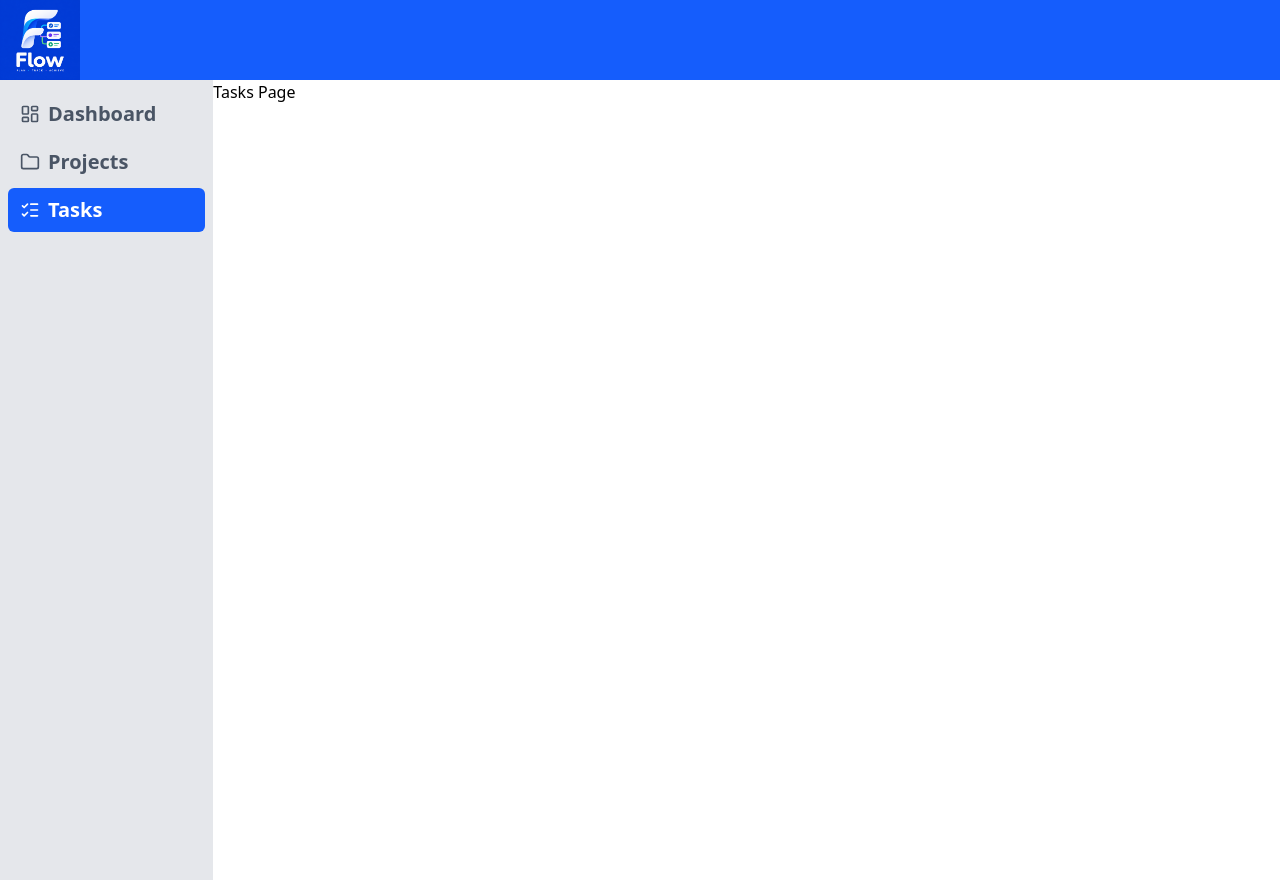
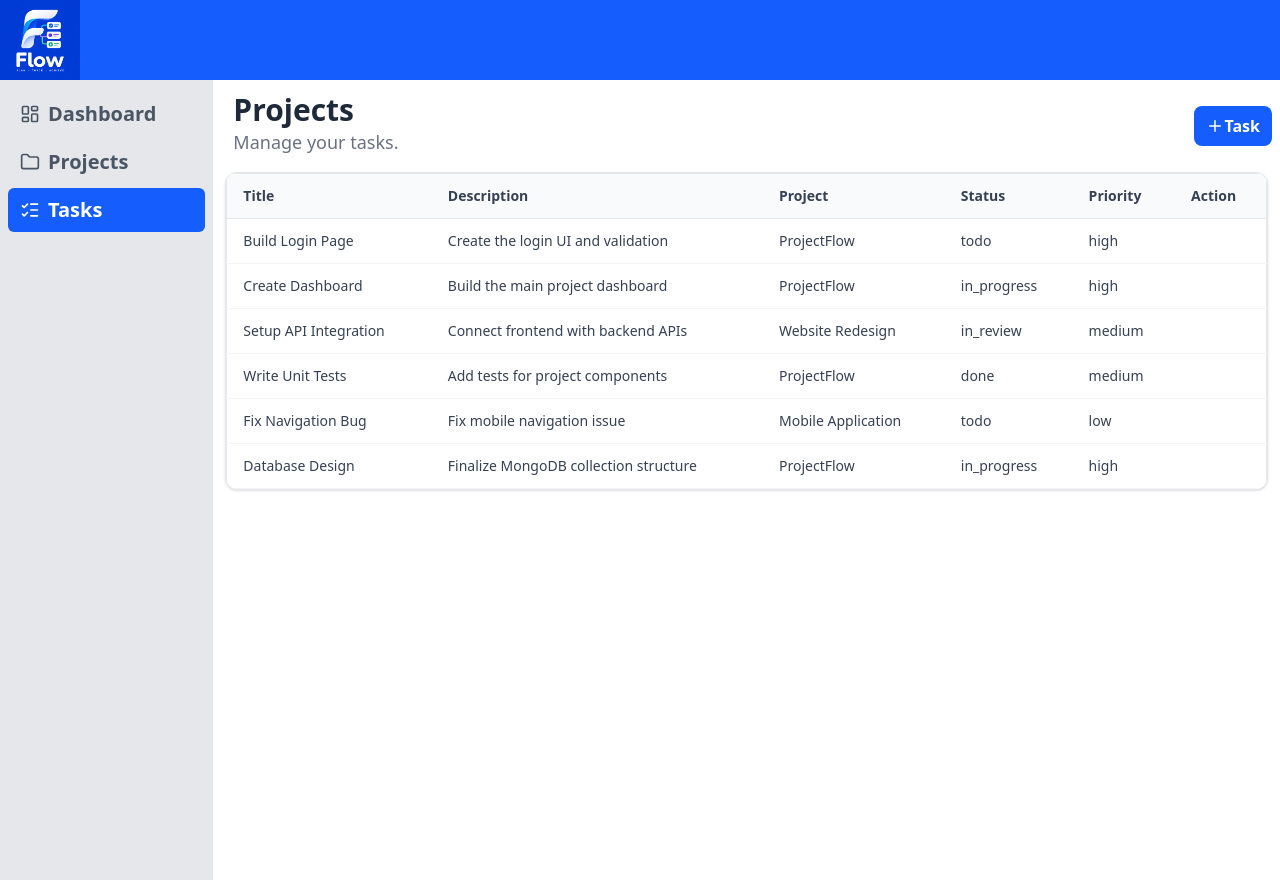
Before and after one commit to MrRohitMI/project-flow, a Next.js app: page /tasks in a window 1280 px wide. Built offline with nearby package versions, Linux system fonts and the light colour scheme.

Commit message:
Task schema and form validation * Task Mongoose schema * Project - Task ObjectId relationship setup * Task Zod schema * Task UI/table * Task form * FormData handling * Initial createTask Server Action * Zod validation and field errors

```diff
--- a/app/(dashboard)/tasks/page.tsx
+++ b/app/(dashboard)/tasks/page.tsx
@@ -1,3 +1,91 @@
+import SectionCard from "@/components/ui/section-card";
+import TaskHeader from "@/components/tasks/task-header";
 export default function TasksPage() {
-   return <>Tasks Page</>
+  const dummyTasks = [
+    {
+      id: "1",
+      title: "Build Login Page",
+      description: "Create the login UI and validation",
+      project: "ProjectFlow",
+      status: "todo",
+      priority: "high",
+      dueDate: "2026-09-05",
+    },
+    {
+      id: "2",
+      title: "Create Dashboard",
+      description: "Build the main project dashboard",
+      project: "ProjectFlow",
+      status: "in_progress",
+      priority: "high",
+      dueDate: "2026-09-10",
+    },
+    {
+      id: "3",
+      title: "Setup API Integration",
+      description: "Connect frontend with backend APIs",
+      project: "Website Redesign",
+      status: "in_review",
+      priority: "medium",
+      dueDate: "2026-09-08",
+    },
+    {
+      id: "4",
+      title: "Write Unit Tests",
+      description: "Add tests for project components",
+      project: "ProjectFlow",
+      status: "done",
+      priority: "medium",
+      dueDate: "2026-08-28",
+    },
+    {
+      id: "5",
+      title: "Fix Navigation Bug",
+      description: "Fix mobile navigation issue",
+      project: "Mobile Application",
+      status: "todo",
+      priority: "low",
+      dueDate: "2026-09-15",
+    },
+    {
+      id: "6",
+      title: "Database Design",
+      description: "Finalize MongoDB collection structure",
+      project: "ProjectFlow",
+      status: "in_progress",
+      priority: "high",
+      dueDate: "2026-09-03",
+    },
+  ];
+  return (
+    <>
+      <TaskHeader />
+      <SectionCard>
+        <table className="app-table">
+          <thead>
+            <tr>
+              <th>Title</th>
+              <th>Description</th>
+              <th>Project</th>
+              <th>Status</th>
+              <th>Priority</th>
+              <th>Action</th>
+            </tr>
+          </thead>
+          <tbody>
+            {dummyTasks.map((task) => (
+              <tr key={task.id}>
+                <td>{task.title}</td>
+                <td>{task.description}</td>
+                <td>{task.project}</td>
+                <td>{task.status}</td>
+                <td>{task.priority}</td>
+                <td></td>
+              </tr>
+            ))}
+          </tbody>
+        </table>
+      </SectionCard>
+    </>
+  );
 }
--- a/app/actions/project.ts
+++ b/app/actions/project.ts
@@ -29,7 +29,6 @@ export const createProject = async (
   prevState: ProjectActionState,
   formData: FormData,
 ): Promise<ProjectActionState> => {
-  console.log("hello", formData.get("projectId"));
   const data = {
     name: formData.get("name"),
     key: formData.get("key"),
--- /dev/null
+++ b/app/actions/tasks.ts
@@ -0,0 +1,46 @@
+"use server";
+
+import { taskSchema } from "@/schemas/task.schema";
+
+type ErrorObject = {
+  title?: string;
+  description?: string;
+  projectId?: string;
+  status?: string;
+  priority?: string;
+};
+type TaskActionState = {
+  success: boolean;
+  message: string;
+  errors?: ErrorObject;
+};
+export default async function createTask(
+  prevState: TaskActionState,
+  formData: FormData,
+): Promise<TaskActionState> {
+  const data = {
+    title: formData.get("title"),
+    description: formData.get("description"),
+    projectId: formData.get("projectId"),
+    status: formData.get("status"),
+    priority: formData.get("priority"),
+  };
+  const result = taskSchema.safeParse(data);
+  if (!result.success) {
+    const errors: ErrorObject = {};
+    console.log(result.error?.issues);
+    result.error?.issues.map((issue) => {
+      const field = issue.path[0];
+      errors[field as keyof ErrorObject] = issue.message;
+    });
+    return {
+      success: false,
+      message: "Please fix the errors.",
+      errors,
+    };
+  }
+  return {
+    success: true,
+    message: "Task has been created successfully.",
+  };
+}
--- /dev/null
+++ b/components/tasks/task-form.tsx
@@ -0,0 +1,71 @@
+import { useActionState } from "react";
+import Input from "../ui/form/input";
+import Select from "../ui/form/select";
+import Textarea from "../ui/form/textarea";
+import createTask from "@/app/actions/tasks";
+import Button from "../ui/button";
+type OptionsTypes = {
+  label: string;
+  value: string;
+};
+type ProjectOptions = {
+  label: string;
+  value: number;
+};
+const statusOptions: OptionsTypes[] = [
+  { label: "TODO", value: "todo" },
+  { label: "IN_PROGRESS", value: "in_progress" },
+  { label: "IN_REVIEW", value: "in_review" },
+  { label: "DONE", value: "done" },
+];
+const projectOptions: ProjectOptions[] = [
+  { label: "Project 1", value: 1 },
+  { label: "Project 2", value: 2 },
+  { label: "Project 3", value: 3 },
+];
+const priorityOptions: OptionsTypes[] = [
+  { label: "Low", value: "low" },
+  { label: "Medium", value: "medium" },
+  { label: "High", value: "high" },
+];
+export default function TaskForm() {
+  const [status, formAction, isPending] = useActionState(createTask, {
+    success: false,
+    message: "",
+  });
+  return (
+    <form action={formAction}>
+      <Input name="title" label="Title" placeholder="Enter Title" error={status.errors?.title}/>
+      <Textarea
+        name="description"
+        label="Description"
+        placeholder="Enter Description"
+        error={status.errors?.description}
+      />
+      <Select
+        name="projectId"
+        label="Project"
+        placeholder="Select Project"
+        options={projectOptions}
+        error={status.errors?.projectId}
+      />
+      <Select
+        name="status"
+        label="Status"
+        placeholder="Select Status"
+        options={statusOptions}
+        error={status.errors?.status}
+      />
+      <Select
+        name="priority"
+        label="Priority"
+        placeholder="Select Priority"
+        options={priorityOptions}
+        error={status.errors?.priority}
+      />
+      {status.success && <p>Success</p>}
+      <Button>{isPending ? "...Submitting" : "Submit"}</Button>
+      <Button variant="secondary">Cancel</Button>
+    </form>
+  );
+}
--- /dev/null
+++ b/components/tasks/task-header.jsx
@@ -0,0 +1,27 @@
+"use client";
+import { Plus } from "lucide-react";
+import Button from "../ui/button";
+import Modal from "../ui/modal";
+import { useState } from "react";
+import TaskForm from "./task-form";
+export default function TaskHeader() {
+  const [open, setOpen] = useState(false);
+  return (
+    <>
+      <div className="flex items-center justify-between px-2">
+        <section id="project-title" className="mb-4 px-3 pt-3">
+          <h2 className="text-3xl font-bold text-gray-800">Projects</h2>
+          <h4 className="text-lg font-medium text-gray-500">
+            Manage your tasks.
+          </h4>
+        </section>
+        <Button onClick={() => setOpen(true)}>
+          <Plus size={18} /> Task
+        </Button>
+      </div>
+      <Modal open={open} onClose={() => setOpen(false)} className="w-full max-w-2xl">
+        <TaskForm/>
+      </Modal>
+    </>
+  );
+}
--- a/components/ui/form/select.tsx
+++ b/components/ui/form/select.tsx
@@ -2,7 +2,7 @@ import type { SelectHTMLAttributes } from "react";
 type SelectLayout = "vertical" | "horizontal";
 type SelectOption = {
   label: string;
-  value: string;
+  value: string | number;
 };
 type SelectComponentProps = SelectHTMLAttributes<HTMLSelectElement> & {
   label?: string;
--- /dev/null
+++ b/model/Task.ts
@@ -0,0 +1,53 @@
+import mongoose, {Schema,Document,Types} from "mongoose";
+
+type StatusTypes = "todo" | "in-progress" | "in-review" | "done";
+
+type PriorityTypes = "low" | "medium" | "high";
+
+interface Task extends Document {
+    title: string;
+    description? : string;
+    status: StatusTypes;
+    priority: PriorityTypes;
+    projectId: Types.ObjectId;
+    dueDate? : Date
+}
+
+const TaskSchema: Schema<Task> = new Schema({
+    title: {
+        type: String,
+        required: true,
+        trim: true,
+        minLength: [3,"Title must be min 3 characters"],
+        maxLength: [100, "Title must be upto 100 characters"]
+    },
+    description: {
+        type: String,
+        trim: true,
+        minLength: [1,"Description must be min 1 character"],
+        maxLength: [255, "Description must be upto 255 characters"],
+    },
+    status: {
+        type:String,
+        enum: ["todo","in-progress","in-review","done"],
+        default: "todo"
+    },
+    priority: {
+        type:String,
+        enum: ["low","medium","high"],
+        default: "low"
+    },
+    projectId: {
+        type: Schema.Types.ObjectId,
+        ref: "Project",
+        required: true
+    },
+    dueDate: {
+        type:Date
+    }
+
+})
+
+const Task = mongoose.models.Task || mongoose.model<Task>("Task",TaskSchema);
+
+export default Task;
--- /dev/null
+++ b/schemas/task.schema.ts
@@ -0,0 +1,20 @@
+import { z } from "zod";
+
+export const taskSchema = z.object({
+  title: z
+    .string({ error: "Title is required" })
+    .trim()
+    .min(3, { error: "Title must be min 3 characters " }),
+  description: z
+    .string()
+    .trim()
+    .min(1, { error: "Description must be at least 1 character" })
+    .max(255, { error: "Description cannot exceed 255 characters" })
+    .optional(),
+  status: z.enum(["todo", "in-progress", "in-review", "done"]),
+  priority: z.enum(["low", "medium", "high"]),
+  projectId: z
+    .string({ error: "Project is required" })
+    .nonempty({ error: "Project is required" }),
+  dueDate: z.string().optional(),
+});
```
